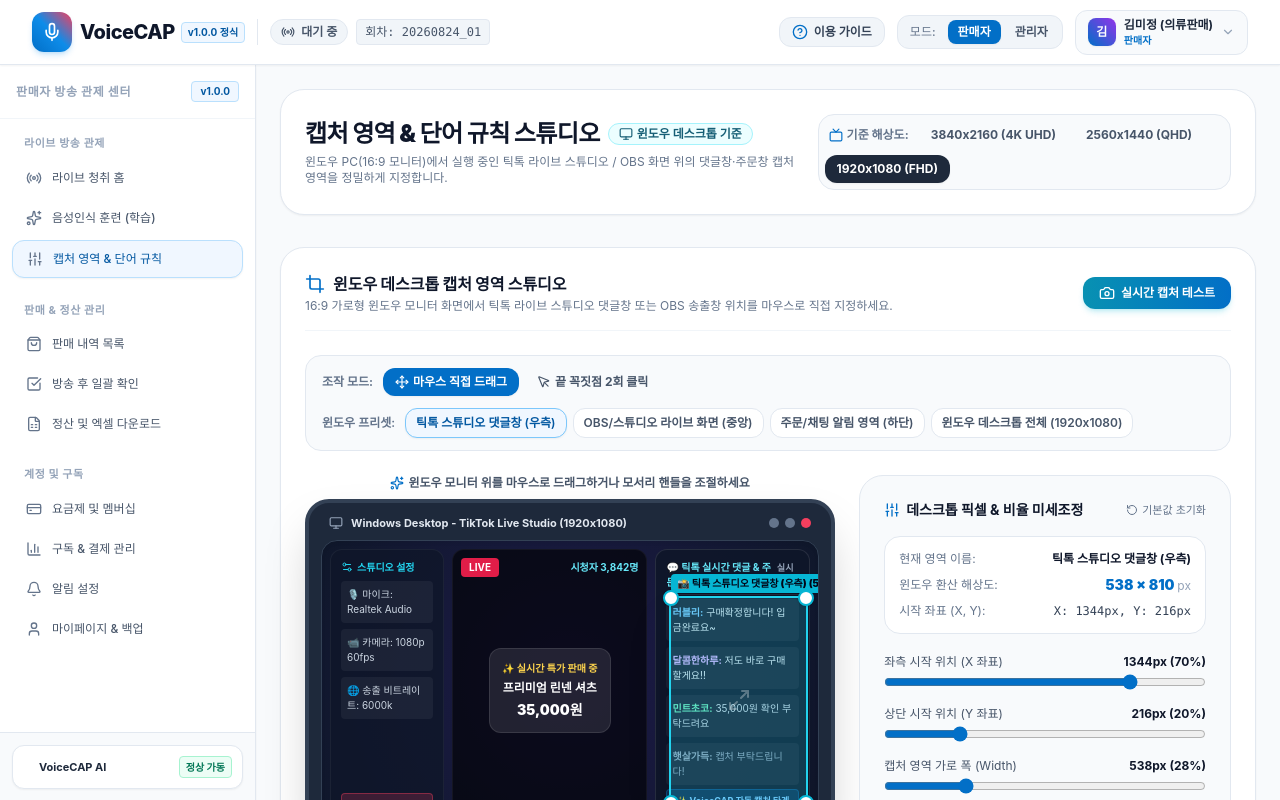
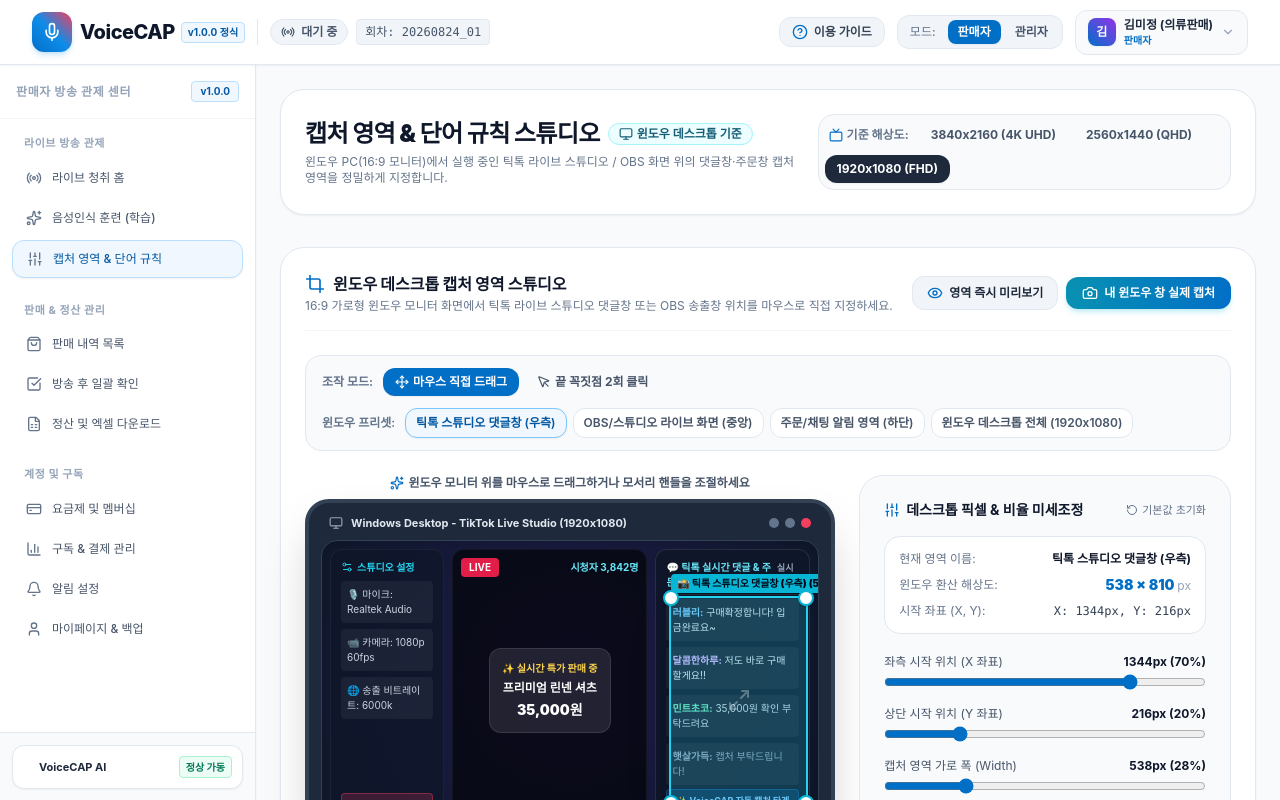
Before and after one commit to nettman001-hub/voice-pin-web, a React (Vite) app: page /recognition-rules in a window 1280 px wide. Shown: the top 800 px of the page. Built offline with nearby package versions, Linux system fonts and the light colour scheme; a web font is replaced by a local one.

Commit message:
fix: 실시간 캡처 비디오 프레임 디코딩 보장 및 팝업 없는 즉시 영역 미리보기 버튼 추가

```diff
--- a/src/pages/seller/RecognitionRulesPage.tsx
+++ b/src/pages/seller/RecognitionRulesPage.tsx
@@ -235,8 +235,8 @@
     setCaptureAreaConfig(updated);
   };
 
-  // 실시간 윈도우 화면 캡처 테스트
-  const handleTestCapture = async () => {
+  // 1. 실제 윈도우 화면/창 공유 기반 캡처 테스트
+  const handleTestCaptureReal = async () => {
     setIsTestingCapture(true);
     setToastMsg('🪟 캡처할 윈도우 창(틱톡 라이브 스튜디오 / OBS) 또는 화면을 선택해 주세요.');
     try {
@@ -247,11 +247,79 @@
       });
       if (imgUrl) {
         setTestCaptureUrl(imgUrl);
-        setToastMsg('📸 선택한 윈도우 영역의 실시간 캡처가 완료되었습니다!');
+        setToastMsg('📸 선택한 윈도우 화면의 지정 영역 캡처가 완료되었습니다!');
       }
     } catch (e) {
       console.error(e);
       alert('화면 캡처 테스트 중 오류가 발생했습니다.');
+    } finally {
+      setIsTestingCapture(false);
+    }
+  };
+
+  // 2. 팝업창 없이 즉시 지정 영역 프리뷰 캡처
+  const handleTestCaptureInstant = async () => {
+    setIsTestingCapture(true);
+    try {
+      const canvas = document.createElement('canvas');
+      const ctx = canvas.getContext('2d');
+      if (ctx) {
+        canvas.width = 960;
+        canvas.height = 540;
+
+        const grad = ctx.createLinearGradient(0, 0, canvas.width, canvas.height);
+        grad.addColorStop(0, '#0f172a');
+        grad.addColorStop(0.5, '#1e1b4b');
+        grad.addColorStop(1, '#020617');
+        ctx.fillStyle = grad;
+        ctx.fillRect(0, 0, canvas.width, canvas.height);
+
+        // 윈도우 창 상단바
+        ctx.fillStyle = 'rgba(30, 41, 59, 0.9)';
+        ctx.fillRect(0, 0, canvas.width, 32);
+        ctx.fillStyle = '#94a3b8';
+        ctx.font = 'bold 11px sans-serif';
+        ctx.fillText('🪟 Windows Desktop - TikTok Live Studio', 16, 20);
+
+        // 댓글창 영역
+        ctx.fillStyle = 'rgba(15, 23, 42, 0.85)';
+        ctx.roundRect ? ctx.roundRect(canvas.width - 340, 45, 320, canvas.height - 60, 16) : ctx.fillRect(canvas.width - 340, 45, 320, canvas.height - 60);
+        ctx.fill();
+
+        ctx.fillStyle = '#38bdf8';
+        ctx.font = 'bold 13px sans-serif';
+        ctx.fillText('💬 틱톡 실시간 댓글 및 구매창', canvas.width - 325, 75);
+
+        ctx.fillStyle = '#f8fafc';
+        ctx.font = 'bold 12px sans-serif';
+        ctx.fillText('✨ 러블리샵님: 구매확정 (35,000원)', canvas.width - 325, 110);
+
+        ctx.fillStyle = '#94a3b8';
+        ctx.font = '11px sans-serif';
+        ctx.fillText(`⏰ ${new Date().toLocaleTimeString('ko-KR')} • 결제 완료`, canvas.width - 325, 130);
+
+        // 워터마크
+        ctx.fillStyle = 'rgba(15, 23, 42, 0.7)';
+        ctx.fillRect(canvas.width - 150, canvas.height - 36, 140, 26);
+        ctx.fillStyle = '#38bdf8';
+        ctx.font = 'bold 12px sans-serif';
+        ctx.fillText('🎙️ VoiceCAP 자동캡처', canvas.width - 142, canvas.height - 18);
+
+        // 현재 설정 영역으로 크롭
+        const cropCanvas = document.createElement('canvas');
+        const cropCtx = cropCanvas.getContext('2d');
+        const sx = Math.floor(canvas.width * currentArea.xRatio);
+        const sy = Math.floor(canvas.height * currentArea.yRatio);
+        const sw = Math.max(50, Math.floor(canvas.width * currentArea.widthRatio));
+        const sh = Math.max(50, Math.floor(canvas.height * currentArea.heightRatio));
+
+        cropCanvas.width = sw;
+        cropCanvas.height = sh;
+        cropCtx?.drawImage(canvas, sx, sy, sw, sh, 0, 0, sw, sh);
+
+        setTestCaptureUrl(cropCanvas.toDataURL('image/png'));
+        setToastMsg('📸 지정한 영역의 캡처 프리뷰가 생성되었습니다!');
+      }
     } finally {
       setIsTestingCapture(false);
     }
@@ -333,14 +401,23 @@
             </p>
           </div>
 
-          <div className="flex items-center space-x-2">
+          <div className="flex flex-wrap items-center gap-2">
             <button
-              onClick={handleTestCapture}
+              onClick={handleTestCaptureInstant}
+              disabled={isTestingCapture}
+              className="px-3.5 py-2 rounded-xl bg-slate-100 hover:bg-slate-200 text-slate-800 text-xs font-bold border border-slate-200 flex items-center space-x-1.5 transition"
+            >
+              <Eye className="w-4 h-4 text-brand-600" />
+              <span>영역 즉시 미리보기</span>
+            </button>
+
+            <button
+              onClick={handleTestCaptureReal}
               disabled={isTestingCapture}
               className="px-4 py-2 rounded-xl bg-gradient-to-r from-cyan-600 to-brand-600 hover:from-cyan-500 hover:to-brand-500 text-white text-xs font-bold shadow-md shadow-cyan-500/20 flex items-center space-x-1.5 transition"
             >
               <Camera className="w-4 h-4" />
-              <span>{isTestingCapture ? '캡처 중...' : '실시간 캡처 테스트'}</span>
+              <span>{isTestingCapture ? '캡처 처리 중...' : '내 윈도우 창 실제 캡처'}</span>
             </button>
           </div>
         </div>
--- a/src/services/screenCaptureService.ts
+++ b/src/services/screenCaptureService.ts
@@ -18,7 +18,7 @@
         try {
           activeStream = await navigator.mediaDevices.getDisplayMedia({
             video: {
-              displaySurface: 'window', // 윈도우 창 또는 모니터 화면
+              displaySurface: 'window',
               width: { ideal: 1920 },
               height: { ideal: 1080 }
             } as any,
@@ -38,23 +38,35 @@
     // 실제 비디오 트랙이 있는 경우 (화면 공유 / 윈도우 창 캡처)
     const videoTrack = activeStream?.getVideoTracks()[0];
     if (videoTrack && videoTrack.readyState === 'live') {
+      let video: HTMLVideoElement | null = null;
       try {
-        const video = document.createElement('video');
+        video = document.createElement('video');
         video.muted = true;
         video.playsInline = true;
+        video.autoplay = true;
         video.srcObject = new MediaStream([videoTrack]);
 
-        // 비디오 메타데이터 및 첫 프레임 로드 보장
+        // 브라우저 렌더러가 프레임을 실제로 디코딩하도록 DOM에 일시 부착
+        video.style.position = 'fixed';
+        video.style.top = '-9999px';
+        video.style.left = '-9999px';
+        video.style.width = '1px';
+        video.style.height = '1px';
+        video.style.opacity = '0';
+        video.style.pointerEvents = 'none';
+        document.body.appendChild(video);
+
+        await video.play();
+
+        // 비디오 프레임이 실제로 렌더링되도록 300ms 확실히 대기
         await new Promise<void>((resolve) => {
-          if (video.readyState >= 2 && video.videoWidth > 0) {
-            resolve();
-            return;
+          const timeout = setTimeout(resolve, 500);
+          if ('requestVideoFrameCallback' in video!) {
+            (video as any).requestVideoFrameCallback(() => {
+              clearTimeout(timeout);
+              setTimeout(resolve, 100);
+            });
           }
-          video.onloadedmetadata = () => {
-            video.play().then(() => resolve()).catch(() => resolve());
-          };
-          // 안전 타임아웃
-          setTimeout(resolve, 800);
         });
 
         const vw = video.videoWidth || 1920;
@@ -79,21 +91,30 @@
         ctx.font = 'bold 11px sans-serif';
         ctx.fillText('🎙️ VoiceCAP 캡처', canvas.width - badgeW, canvas.height - 12);
 
-        // 일회성 테스트 스트림인 경우 트랙 종료
+        // 정리 작업
+        if (video.parentNode) {
+          video.parentNode.removeChild(video);
+        }
         if (needToCloseStream) {
           activeStream?.getTracks().forEach((t) => t.stop());
         }
 
-        return canvas.toDataURL('image/png');
+        const dataUrl = canvas.toDataURL('image/png');
+        if (dataUrl && dataUrl.length > 500) {
+          return dataUrl;
+        }
       } catch (err) {
         console.warn('[ScreenCapture] 실제 비디오 프레임 크롭 실패, 고화질 윈도우 데스크톱 목업으로 폴백:', err);
+        if (video && video.parentNode) {
+          video.parentNode.removeChild(video);
+        }
         if (needToCloseStream) {
           activeStream?.getTracks().forEach((t) => t.stop());
         }
       }
     }
 
-    // 화면 스트림 미연결 시: 윈도우 데스크톱 (1920x1080) 기준 고화질 목업 캡처 생성
+    // 화면 스트림 미연결 시 또는 공유 취소 시: 윈도우 데스크톱 (1920x1080) 기준 고화질 목업 캡처 생성
     canvas.width = 960;
     canvas.height = 540;
 
```
